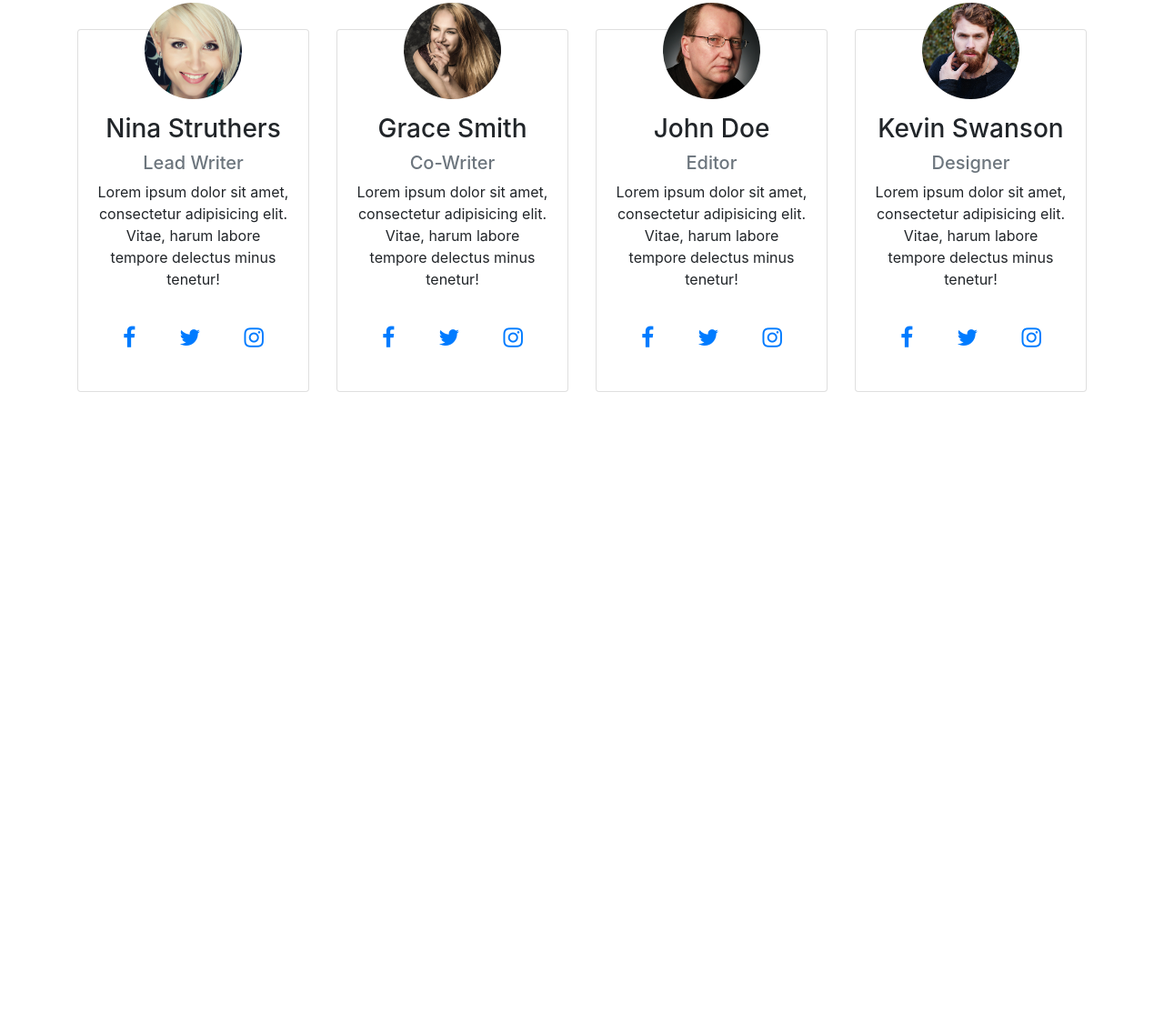
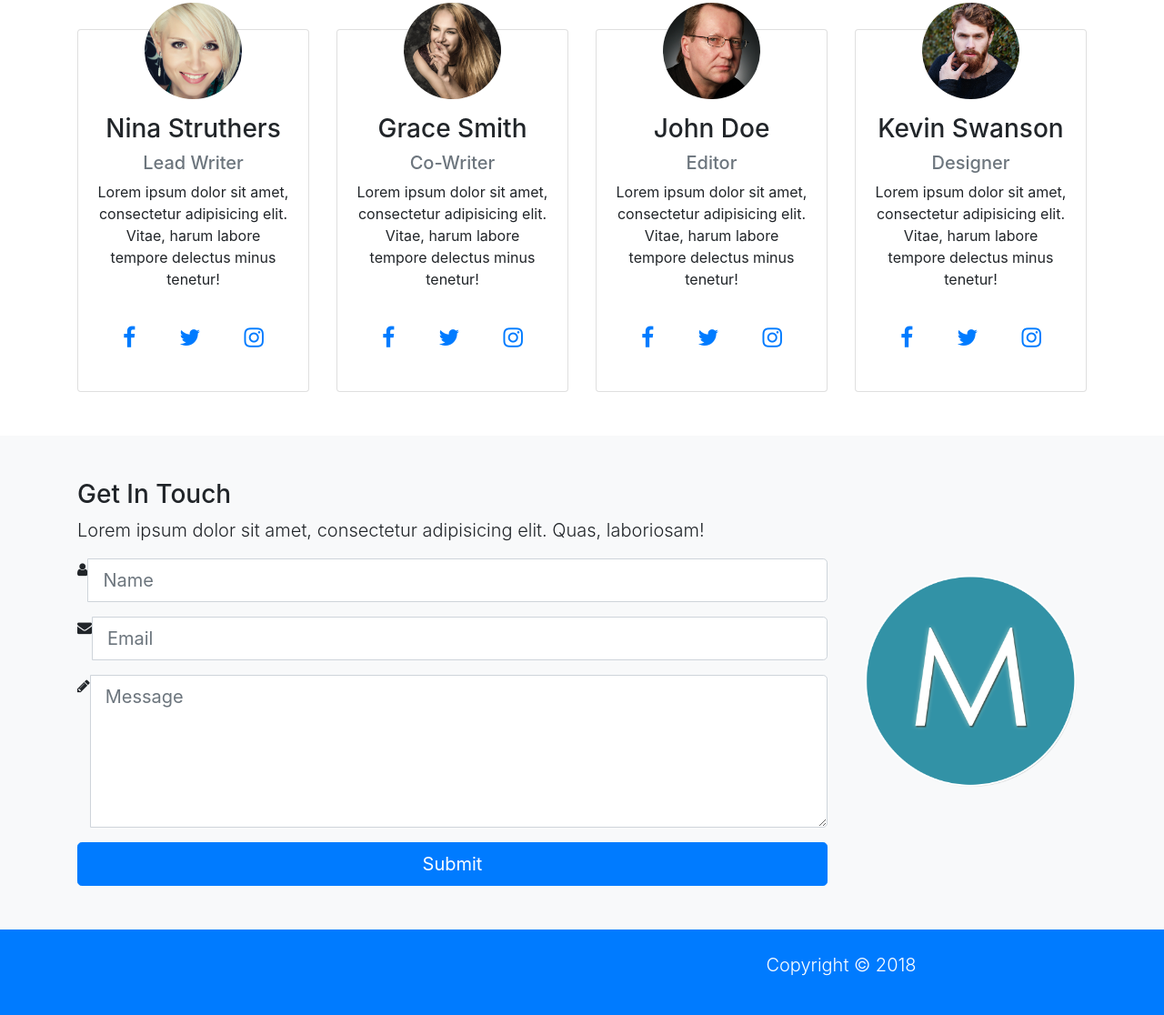
Before and after one commit to Talon1989/Mizuxe-webpage, a website: page src/index.html in a window 1280 px wide. Shown: the part 2228-3344 px from the top of the page at 91% size. Before the commit the page ends 2707 px from the top, so only its background shows below. Drawn offline with nearby package versions, Linux system fonts and the light colour scheme; files that its build step writes are made by us from their sources.

Commit message:
added form contact and footer.

```diff
--- a/src/index.html
+++ b/src/index.html
@@ -281,6 +281,59 @@
     </div>
 </section>
 
+
+<section id="contactID" class="bg-light py-5">
+    <div class="container">
+        <div class="row">
+            <div class="col-lg-9">
+                <h3>Get In Touch</h3>
+                <p class="lead"> Lorem ipsum dolor sit amet, consectetur adipisicing elit. Quas, laboriosam! </p>
+                <form>
+                    <div class="form-group">
+                        <div class="input-group input-group-lg">
+                            <span class="input-group-addon">
+                                <i class="fa fa-user"></i>
+                            </span>
+                            <input type="text" class="form-control" placeholder="Name"/>
+                        </div>
+                    </div>
+                    <div class="form-group">
+                        <div class="input-group input-group-lg">
+                            <span class="input-group-addon">
+                                <i class="fa fa-envelope"></i>
+                            </span>
+                            <input type="email" class="form-control" placeholder="Email"/>
+                        </div>
+                    </div>
+                    <div class="form-group">
+                        <div class="input-group input-group-lg">
+                            <span class="input-group-addon">
+                                <i class="fa fa-pencil"></i>
+                            </span>
+                            <textarea class="form-control" placeholder="Message" rows="5"></textarea>
+                        </div>
+                    </div>
+                    <input type="submit" class="btn btn-primary btn-block btn-lg" value="Submit">
+                </form>
+            </div>
+            <div class="col-lg-3 align-self-center">
+                <img src="img/mlogo.png" class="img img-fluid"/>
+            </div>
+        </div>
+    </div>
+</section>
+
+
+<footer id="main-footer" class="py-4 bg-primary text-white">
+    <div class="container">
+        <div class="row text-center">
+            <div class="col-md-6 ml-auto">
+                <p class="lead">Copyright &copy; 2018</p>
+            </div>
+        </div>
+    </div>
+</footer>
+
 <script src="js/jquery.min.js"></script>
 <script src="js/popper.min.js"></script>
 <script src="js/bootstrap.min.js"></script>
```
